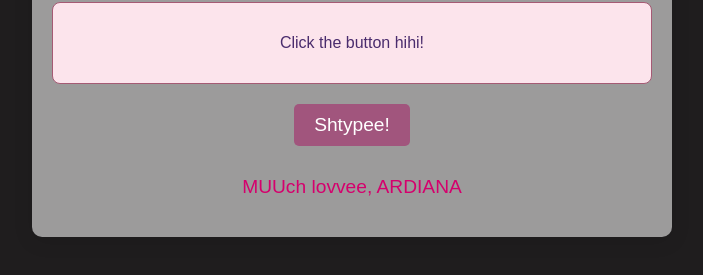
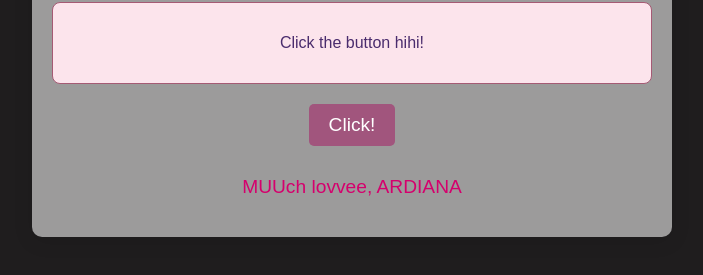
Before and after one commit to Ardiannaa008/BIRTHDAY-GIRL, a plain HTML site: page index.html in a window 1280 px wide. Shown: the part 205-480 px from the top of the page, without its empty margins (288-991 px from the left). Drawn offline with Linux system fonts and the light colour scheme.

Commit message:
Update index.html

```diff
--- a/index.html
+++ b/index.html
@@ -12,7 +12,7 @@
         <div class="wish" id="wishDisplay">
             <p>Click the button hihi!</p>
         </div>
-        <button id="wishButton">Shtypee!</button>
+        <button id="wishButton">Click!</button>
         <footer>
             <p>MUUch lovvee, ARDIANA</p>
         </footer>
```
